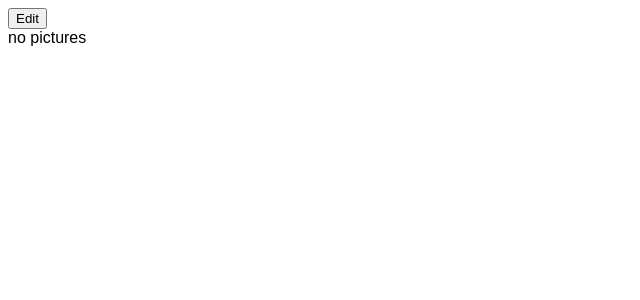
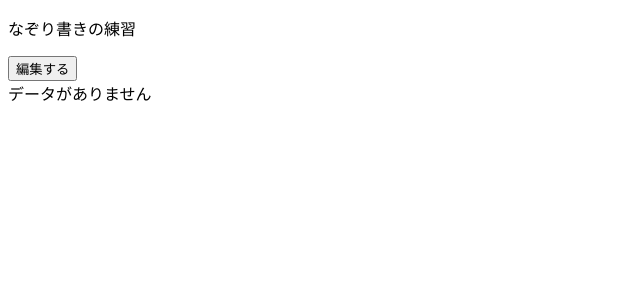
Before and after one commit to odiak/nazori, a React (Vite) app: page / in a window 1280 px wide. Shown: the top 300 px of the page, without its empty margins (0-640 px from the left). Built offline with nearby package versions, Linux system fonts and the light colour scheme.

Commit message:
Make UI texts Japanese

```diff
--- a/src/App.tsx
+++ b/src/App.tsx
@@ -9,8 +9,9 @@ export const App: FC = () => {
 
   return (
     <>
+      <p>なぞり書きの練習</p>
       <button onClick={() => setIsEditing(!isEditing)}>
-        {isEditing ? 'Finish editing' : 'Edit'}
+        {isEditing ? '編集をおわる' : '編集する'}
       </button>
       {isEditing ? (
         <div>
--- a/src/Edit.tsx
+++ b/src/Edit.tsx
@@ -155,12 +155,12 @@ export const Edit: FC<Props> = ({ pictures: initialPictures, onChange }) => {
         onPointerUp={onPointerUp}
         onPointerCancel={onPointerCancel}
       />
-      <button onClick={undo}>undo</button>
+      <button onClick={undo}>1つ消す</button>
       <button onClick={clear} style={{ marginLeft: 8 }}>
-        clear
+        全部消す
       </button>
       <button onClick={onDone} style={{ marginLeft: 40 }}>
-        done
+        保存する
       </button>
     </>
   )
--- a/src/Play.tsx
+++ b/src/Play.tsx
@@ -198,7 +198,7 @@ export const Play: FC<Props> = ({ pictures: rawPictures }) => {
   }
 
   if (pictures.length === 0) {
-    return <div>no pictures</div>
+    return <div>データがありません</div>
   }
 
   return (
```
